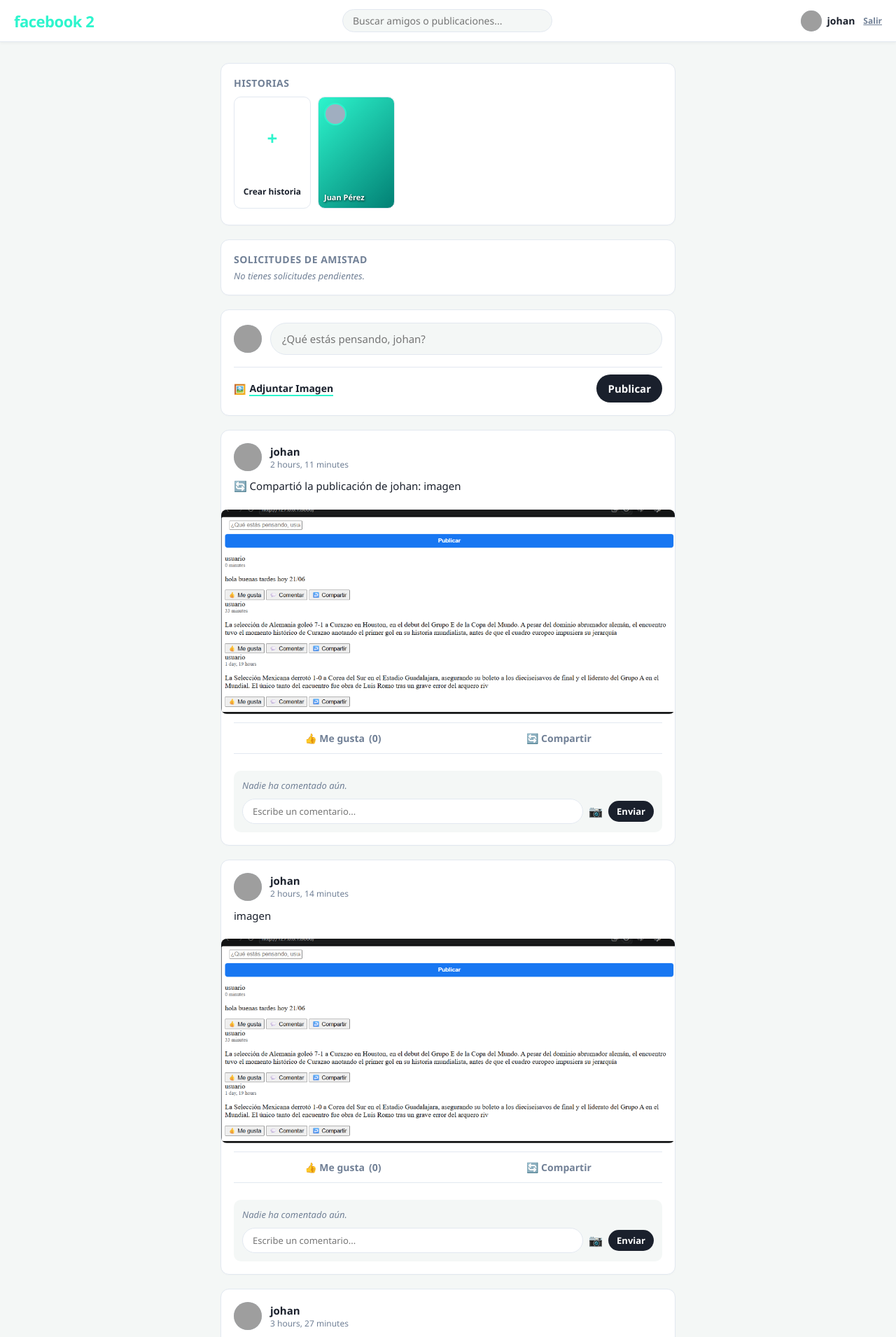
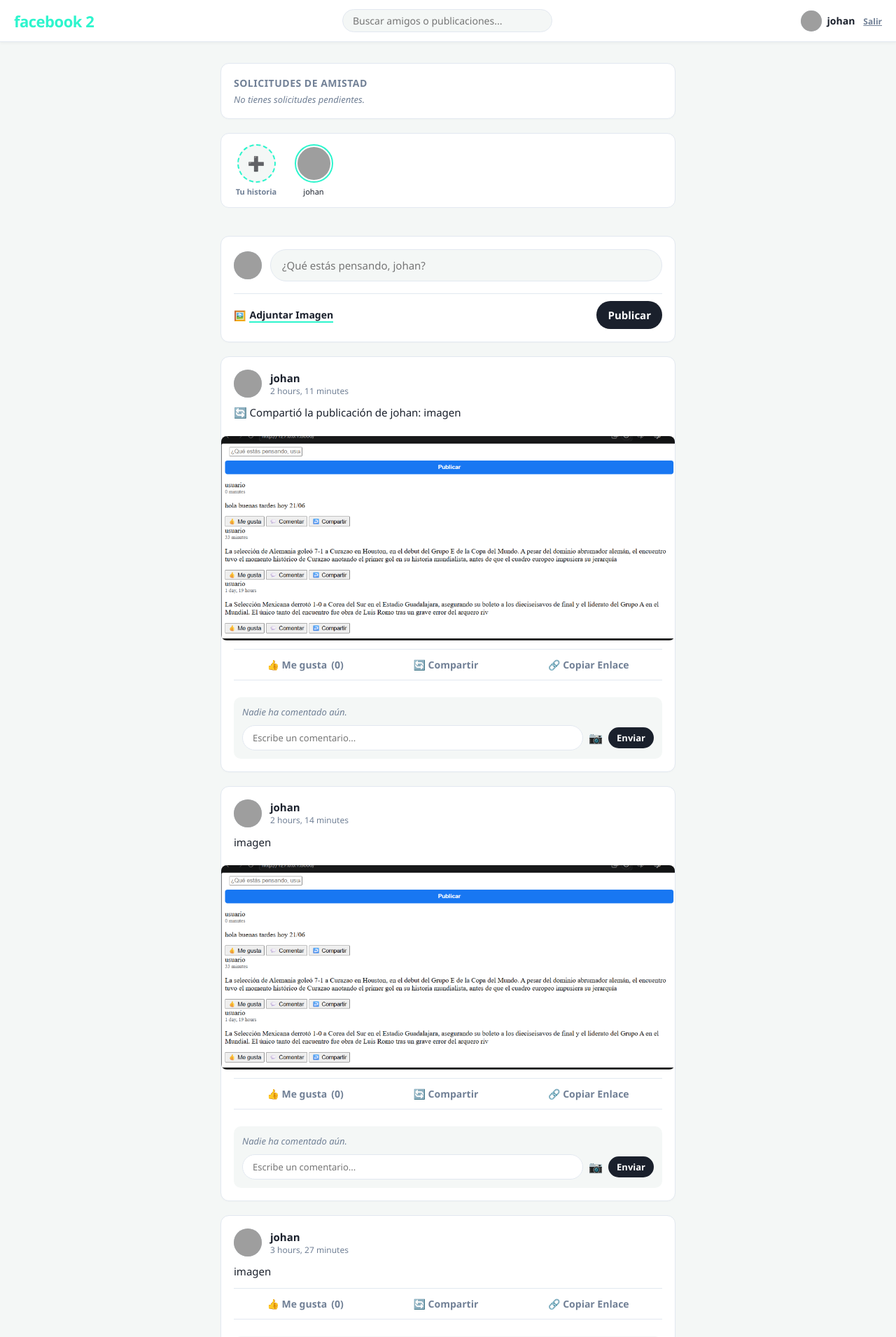
Before and after one commit to johanalcala2016-code/Facebook, a Django app: page / in a window 1280 px wide. Shown: the top 1910 px of the page at 70% size. Run offline with Django 5.2, Linux system fonts and the light colour scheme; a user stored in the database is signed in; data comes from the database, SQL or seed files in the repository; both versions use the stored data as it was after the commit; grey boxes are pictures that could not be loaded.

Commit message:
tercer commit

```diff
--- a/app1/admin.py
+++ b/app1/admin.py
@@ -1,8 +1,10 @@
 from django.contrib import admin
 from .models import Publicacion, Comentario, SolicitudAmistad, Perfil
+from .models import Historia
 
 admin.site.register(Publicacion)
 admin.site.register(Comentario)
 admin.site.register(SolicitudAmistad)
 admin.site.register(Perfil)
+admin.site.register(Historia)
 # Register your models here.
--- /dev/null
+++ b/app1/middleware.py
@@ -0,0 +1,14 @@
+from django.utils import timezone
+from .models import Perfil
+
+class ActividadUsuarioMiddleware:
+    def __init__(self, get_response):
+        self.get_response = get_response
+
+    def __call__(self, request):
+        # Si el usuario inició sesión, actualizamos su última conexión
+        if request.user.is_authenticated:
+            Perfil.objects.filter(usuario=request.user).update(ultima_conexion=timezone.now())
+
+        response = self.get_response(request)
+        return response
--- a/app1/models.py
+++ b/app1/models.py
@@ -3,14 +3,22 @@ from django.contrib.auth.models import User
 from django.db.models.signals import post_save
 from django.dispatch import receiver
 from django.core.validators import FileExtensionValidator
+from django.utils import timezone
 
 class Perfil(models.Model):
     usuario = models.OneToOneField(User, on_delete=models.CASCADE, related_name='perfil')
     avatar = models.ImageField(upload_to='avatars/', default='avatars/default.png', blank=True, null=True)
     amigos = models.ManyToManyField(User, related_name='mis_amigos', blank=True)
+    ultima_conexion = models.DateTimeField(default=timezone.now) # 🆕 Campo para rastrear el estado Online
 
     def __str__(self):
         return f"Perfil de {self.usuario.username}"
+
+    # 🆕 Función helper para saber si está conectado ahora mismo (menos de 5 minutos)
+    def esta_online(self):
+        if self.ultima_conexion:
+            return timezone.now() - self.ultima_conexion < timezone.timedelta(minutes=5)
+        return False
 
 @receiver(post_save, sender=User)
 def crear_perfil_usuario(sender, instance, created, **kwargs):
@@ -71,3 +79,12 @@ class PublicacionCompartida(models.Model):
     usuario_que_comparte = models.ForeignKey(User, on_delete=models.CASCADE, related_name='compartidos')
     publicacion_original = models.ForeignKey(Publicacion, on_delete=models.CASCADE, related_name='veces_compartida')
     fecha_compartido = models.DateTimeField(auto_now_add=True)
+
+class Historia(models.Model):
+    usuario = models.ForeignKey(User, on_delete=models.CASCADE, related_name='historias')
+    # Usamos FileField para que puedan subir tanto fotos como videos .mp4 en sus historias
+    archivo = models.FileField(upload_to='stories/')
+    fecha_creacion = models.DateTimeField(auto_now_add=True)
+
+    def __str__(self):
+        return f"Historia de {self.usuario.username} - {self.fecha_creacion}"
--- a/app1/views.py
+++ b/app1/views.py
@@ -2,41 +2,43 @@ from django.shortcuts import render, redirect, get_object_or_404
 from django.contrib.auth.decorators import login_required
 from django.contrib.auth.models import User
 from django.db.models import Q
-from .models import Publicacion, Comentario, SolicitudAmistad, Perfil, PublicacionCompartida
+from django.utils import timezone
+from datetime import timedelta
+from .models import Publicacion, Comentario, SolicitudAmistad, Perfil, PublicacionCompartida, Historia # 🆕 Añadido Historia
 
 @login_required
 def feed_home(request):
-    Perfil.objects.get_or_create(usuario=request.user)
+    # 1. Lógica para crear una nueva historia
+    if request.method == 'POST' and 'subir_historia' in request.POST:
+        archivo_historia = request.FILES.get('archivo_historia')
+        if archivo_historia:
+            Historia.objects.create(usuario=request.user, archivo=archivo_historia)
+        return redirect('feed')
 
-    if request.method == 'POST':
-        texto = request.POST.get('contenido_post')
-        imagen_subida = request.FILES.get('archivo') # 🛠️ Corregido: Ahora coincide con el name="archivo" de tu HTML # Captura multimedia
+    # 2. Filtro de historias de las últimas 24 horas
+    hace_24_horas = timezone.now() - timedelta(hours=24)
+    historias_activas = Historia.objects.filter(fecha_creacion__gte=hace_24_horas).order_by('-fecha_creacion')
 
-        if texto or imagen_subida:
-            Publicacion.objects.create(
-                usuario=request.user,
-                contenido=texto if texto else "",
-                archivo=imagen_subida  # 🛠️ Corregido: cambiamos 'imagen' por 'archivo'
-            )
-            return redirect('feed')
-
+    # 3. Lógica del buscador y Posts del Feed (Ordenados de más reciente a más antiguo)
     busqueda = request.GET.get('q')
-    usuarios_encontrados = None # Cambiado a None por defecto
+    usuarios_encontrados = None
 
     if busqueda:
         todos_los_posts = Publicacion.objects.filter(
             Q(contenido__icontains=busqueda) | Q(usuario__username__icontains=busqueda)
-        )
-        usuarios_encontrados = User.objects.filter(username__icontains=busqueda).exclude(id=request.user.id)
+        ).order_by('-fecha_creacion')  # 👈 Asegúrate de si tu campo es 'fecha_creacion' o 'fecha_publicacion'
     else:
-        # Si no hay búsqueda, trae absolutamente todos los posts para el feed principal
-        todos_los_posts = Publicacion.objects.all()
+        # Aquí es donde va lo que buscabas originalmente:
+        todos_los_posts = Publicacion.objects.all().order_by('-fecha_creacion')
 
+    # 4. Otras consultas necesarias
     solicitudes = SolicitudAmistad.objects.filter(destinatario=request.user)
     mis_amigos = request.user.perfil.amigos.all()
 
+    # 5. UN SOLO CONTEXTO Y UN SOLO RETURN
     contexto = {
         'posts': todos_los_posts,
+        'historias': historias_activas,
         'solicitudes': solicitudes,
         'mis_amigos': mis_amigos,
         'busqueda': busqueda,
--- a/facebook/settings.py
+++ b/facebook/settings.py
@@ -49,6 +49,7 @@ MIDDLEWARE = [
     'django.contrib.auth.middleware.AuthenticationMiddleware',
     'django.contrib.messages.middleware.MessageMiddleware',
     'django.middleware.clickjacking.XFrameOptionsMiddleware',
+    'app1.middleware.ActividadUsuarioMiddleware',
 ]
 
 ROOT_URLCONF = 'facebook.urls'
--- a/templates/feed.html
+++ b/templates/feed.html
@@ -1,5 +1,4 @@
-<!-- COLUMNA CENTRAL (FEED) -->
-<!D<!DOCTYPE html>
+<!DOCTYPE html>
 <html lang="es">
 <head>
     <meta charset="UTF-8">
@@ -117,20 +116,6 @@
         </div>
         {% endif %}
 
-        <div class="card">
-            <div class="widget-title" style="margin-bottom: 10px;">Historias</div>
-            <div class="stories-container">
-                <div class="story-card create">
-                    <div style="font-size: 26px; color: var(--primary-color); font-weight: bold; position: absolute; top: 25%; text-align: center; width: 100%;">+</div>
-                    <span style="color: var(--text-main); font-weight: bold; font-size: 12px; text-align: center; width: 100%; display:block;">Crear historia</span>
-                </div>
-                <div class="story-card" style="background-image: linear-gradient(135deg, var(--primary-color) 0%, #028074 100%);">
-                    <div class="story-avatar"></div>
-                    <span class="story-name">Juan Pérez</span>
-                </div>
-            </div>
-        </div>
-
         <div class="card widgets-section">
             <div>
                 <div class="widget-title">Solicitudes de Amistad</div>
@@ -149,6 +134,39 @@
                 <p style="color: var(--text-muted); font-size: 13px; font-style: italic; margin-top: 5px;">No tienes solicitudes pendientes.</p>
                 {% endfor %}
             </div>
+        </div>
+
+        <!-- SECCIÓN DE HISTORIAS DINÁMICAS (Únicas y funcionales) -->
+        <div class="stories-container" style="display: flex; gap: 12px; padding: 15px; background: white; border-radius: 12px; border: 1px solid #e2e8f0; margin-bottom: 20px; overflow-x: auto;">
+
+            <!-- Botón rápido para subir tu propia Historia -->
+            <form method="POST" enctype="multipart/form-data" style="display: flex; flex-direction: column; align-items: center; min-width: 70px;">
+                {% csrf_token %}
+                <label for="input-historia" style="width: 55px; height: 55px; border-radius: 50%; border: 2px dashed var(--primary-color); display: flex; align-items: center; justify-content: center; font-size: 20px; cursor: pointer; background: #f4f7f6;">
+                    ➕
+                </label>
+                <input type="file" name="archivo_historia" id="input-historia" accept="image/*,video/mp4" style="display: none;" onchange="this.form.submit()">
+                <input type="hidden" name="subir_historia" value="1">
+                <span style="font-size: 11px; margin-top: 5px; color: var(--text-muted); font-weight: 600;">Tu historia</span>
+            </form>
+
+            <!-- Bucle para iterar las historias activas en el sistema -->
+            {% for historia in historias %}
+                <div style="display: flex; flex-direction: column; align-items: center; min-width: 70px; position: relative;">
+                    <a href="{{ historia.archivo.url }}" target="_blank" style="width: 55px; height: 55px; border-radius: 50%; border: 2px solid var(--primary-color); padding: 2px; display: block; overflow: hidden; background: white;">
+                        {% if historia.usuario.perfil.avatar %}
+                            <img src="{{ historia.usuario.perfil.avatar.url }}" style="width: 100%; height: 100%; object-fit: cover; border-radius: 50%;">
+                        {% else %}
+                            <div style="width: 100%; height: 100%; background-color: var(--primary-color); border-radius: 50%;"></div>
+                        {% endif %}
+                    </a>
+                    <span style="font-size: 11px; margin-top: 5px; color: var(--text-main); font-weight: 500; text-align: center; width: 70px; overflow: hidden; text-overflow: ellipsis; white-space: nowrap;">
+                        {{ historia.usuario.username }}
+                    </span>
+                </div>
+            {% empty %}
+                <p style="font-size: 13px; color: var(--text-muted); margin: auto; padding: 15px 0;">No hay historias activas de las últimas 24 horas.</p>
+            {% endfor %}
         </div>
 
         <div class="card">
@@ -192,14 +210,12 @@
             </div>
 
             {% if post.archivo %}
-    <!-- 🆕 Validamos si el archivo es un video MP4 -->
                 {% if post.archivo.url|lower|slice:"-4:" == ".mp4" %}
                     <video controls style="width: 100%; max-height: 450px; border-radius: 8px; margin-top: 10px; background-color: #000;">
                         <source src="{{ post.archivo.url }}" type="video/mp4">
                         Tu navegador no soporta la reproducción de video.
                     </video>
                 {% else %}
-        <!-- Si no es video, se renderiza como imagen normal -->
                     <img src="{{ post.archivo.url }}" class="post-image" style="width: 100%; max-height: 500px; object-fit: cover; border-radius: 8px; margin-top: 10px;">
                 {% endif %}
             {% endif %}
@@ -218,6 +234,9 @@
                         🔄 Compartir
                     </button>
                 </form>
+                <button class="btn-action" style="flex-grow: 1;" onclick="copiarEnlace('{{ request.meta.HTTP_HOST }}/post/{{ post.id }}', this)">
+                    🔗 Copiar Enlace
+                </button>
             </div>
 
             <div class="comments-section">
@@ -260,5 +279,27 @@
         {% endfor %}
 
     </main>
+
+    <script>
+function copiarEnlace(url, boton) {
+    // Agrega el protocolo http:// automáticamente
+    const enlaceCompleto = window.location.protocol + '//' + url;
+
+    // Copia el texto al portapapeles del sistema
+    navigator.clipboard.writeText(enlaceCompleto).then(() => {
+        const textoOriginal = boton.innerHTML;
+        boton.innerHTML = "✅ ¡Copiado!";
+        boton.style.color = "var(--primary-color)";
+
+        // Regresa al estado original después de 2 segundos
+        setTimeout(() => {
+            boton.innerHTML = textoOriginal;
+            boton.style.color = "";
+        }, 2000);
+    }).catch(err => {
+        console.error('Error al copiar: ', err);
+    });
+}
+</script>
 </body>
 </html>
```
Also changed, not shown: app1/migrations/0010_historia.py (added), app1/migrations/0011_perfil_ultima_conexion.py (added), db.sqlite3, media/avatars/dog.png.jpg (added), media/stories/boss-administrator-head-avatar-profile-icon-with-tie-symbol-illustration-vector.jpg (added).
